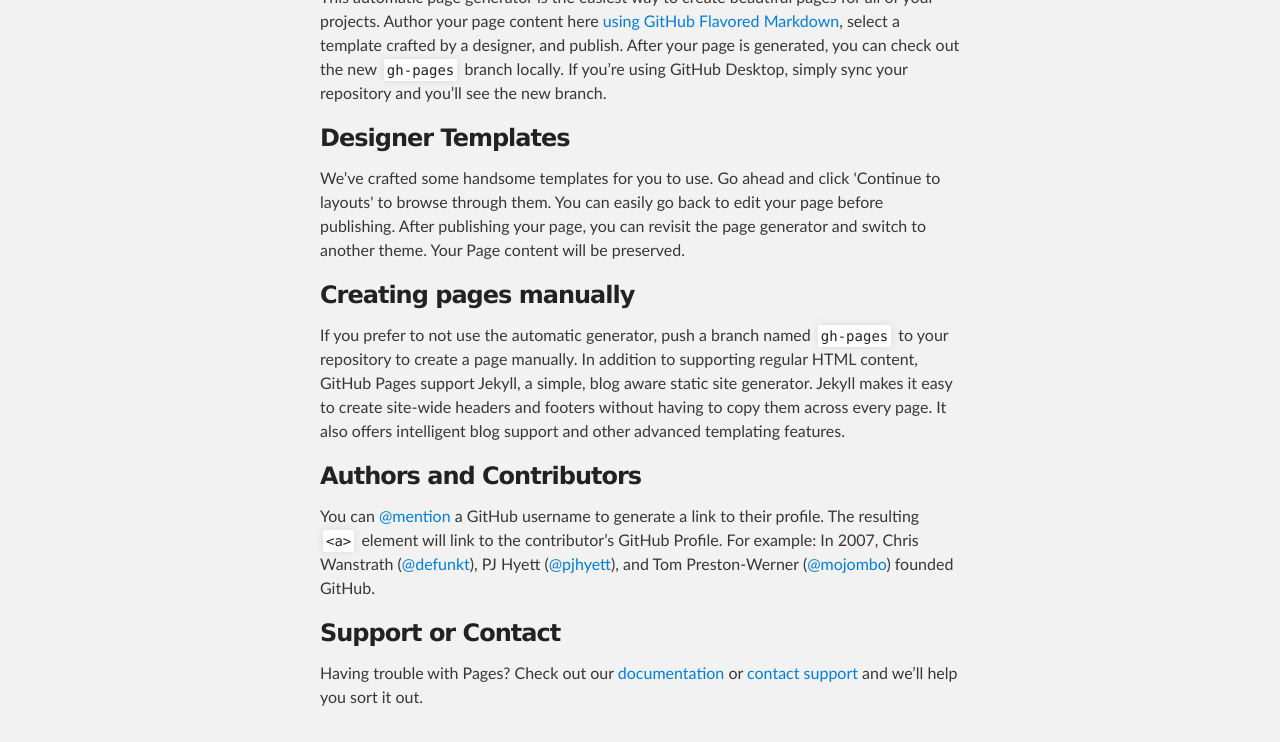
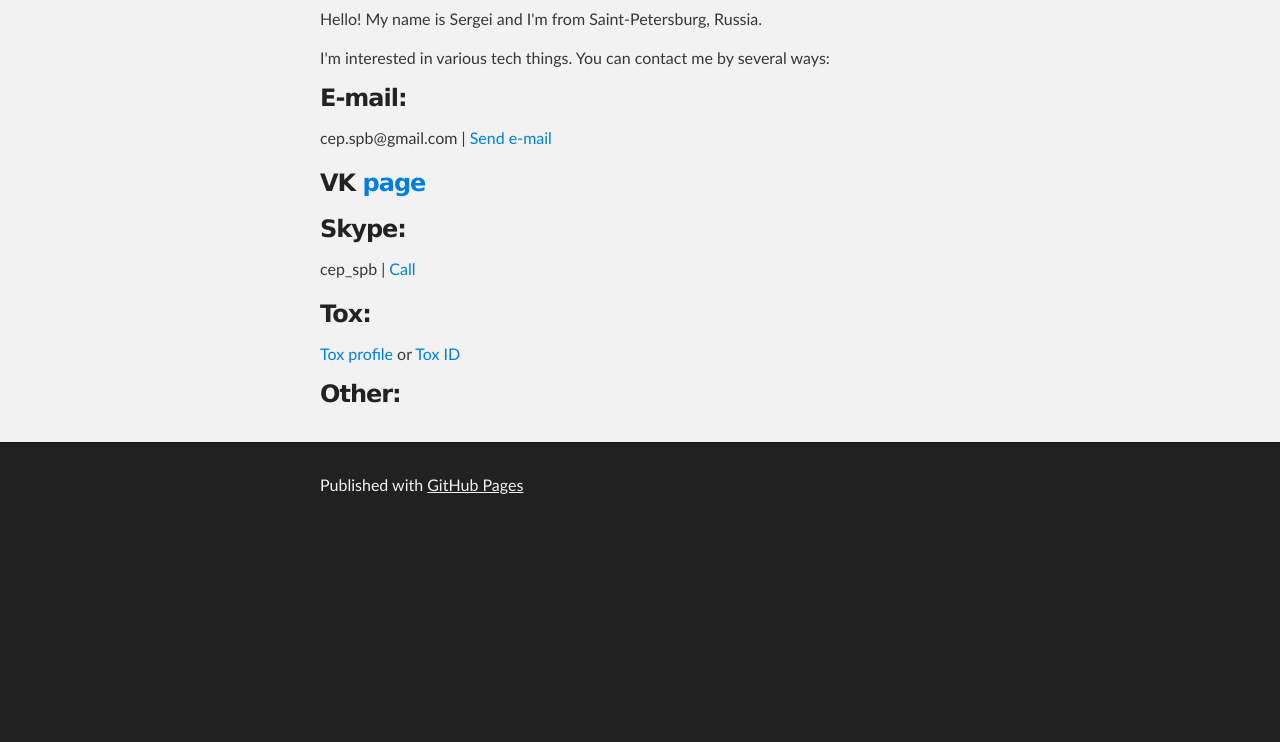
Before and after one commit to bahuser/bahuser.github.io, a plain HTML site: page index.html in a window 1280 px wide. Shown: the part 285-1027 px from the top of the page. After the commit the page ends 817 px from the top, so only its background shows below. Drawn offline with Linux system fonts and the light colour scheme.

Commit message:
Edited index.html

```diff
--- a/index.html
+++ b/index.html
@@ -8,7 +8,7 @@
 
     <link rel="stylesheet" type="text/css" media="screen" href="stylesheets/stylesheet.css">
 
-    <title>bahuser.github.io</title>
+    <title>Sergei Bakhaev</title>
   </head>
 
   <body>
@@ -16,41 +16,28 @@
     <!-- HEADER -->
     <div id="header_wrap" class="outer">
         <header class="inner">
-          <a id="forkme_banner" href="https://github.com/bahuser">View on GitHub</a>
 
-          <h1 id="project_title">bahuser.github.io</h1>
+          <h1 id="project_title">Sergei Bakhaev</h1>
           <h2 id="project_tagline"></h2>
 
         </header>
     </div>
-
+<script type="text/javascript" src="https://secure.skypeassets.com/i/scom/js/skype-uri.js"></script>
     <!-- MAIN CONTENT -->
     <div id="main_content_wrap" class="outer">
       <section id="main_content" class="inner">
-        <h3>
-<a id="welcome-to-github-pages" class="anchor" href="#welcome-to-github-pages" aria-hidden="true"><span aria-hidden="true" class="octicon octicon-link"></span></a>Welcome to GitHub Pages.</h3>
-
-<p>This automatic page generator is the easiest way to create beautiful pages for all of your projects. Author your page content here <a href="https://guides.github.com/features/mastering-markdown/">using GitHub Flavored Markdown</a>, select a template crafted by a designer, and publish. After your page is generated, you can check out the new <code>gh-pages</code> branch locally. If you’re using GitHub Desktop, simply sync your repository and you’ll see the new branch.</p>
-
-<h3>
-<a id="designer-templates" class="anchor" href="#designer-templates" aria-hidden="true"><span aria-hidden="true" class="octicon octicon-link"></span></a>Designer Templates</h3>
-
-<p>We’ve crafted some handsome templates for you to use. Go ahead and click 'Continue to layouts' to browse through them. You can easily go back to edit your page before publishing. After publishing your page, you can revisit the page generator and switch to another theme. Your Page content will be preserved.</p>
-
-<h3>
-<a id="creating-pages-manually" class="anchor" href="#creating-pages-manually" aria-hidden="true"><span aria-hidden="true" class="octicon octicon-link"></span></a>Creating pages manually</h3>
-
-<p>If you prefer to not use the automatic generator, push a branch named <code>gh-pages</code> to your repository to create a page manually. In addition to supporting regular HTML content, GitHub Pages support Jekyll, a simple, blog aware static site generator. Jekyll makes it easy to create site-wide headers and footers without having to copy them across every page. It also offers intelligent blog support and other advanced templating features.</p>
-
-<h3>
-<a id="authors-and-contributors" class="anchor" href="#authors-and-contributors" aria-hidden="true"><span aria-hidden="true" class="octicon octicon-link"></span></a>Authors and Contributors</h3>
-
-<p>You can <a href="https://help.github.com/articles/basic-writing-and-formatting-syntax/#mentioning-users-and-teams" class="user-mention">@mention</a> a GitHub username to generate a link to their profile. The resulting <code>&lt;a&gt;</code> element will link to the contributor’s GitHub Profile. For example: In 2007, Chris Wanstrath (<a href="https://github.com/defunkt" class="user-mention">@defunkt</a>), PJ Hyett (<a href="https://github.com/pjhyett" class="user-mention">@pjhyett</a>), and Tom Preston-Werner (<a href="https://github.com/mojombo" class="user-mention">@mojombo</a>) founded GitHub.</p>
-
-<h3>
-<a id="support-or-contact" class="anchor" href="#support-or-contact" aria-hidden="true"><span aria-hidden="true" class="octicon octicon-link"></span></a>Support or Contact</h3>
-
-<p>Having trouble with Pages? Check out our <a href="https://help.github.com/pages">documentation</a> or <a href="https://github.com/contact">contact support</a> and we’ll help you sort it out.</p>
+        <h2>About me:</h2>
+        <p>Hello! My name is Sergei and I'm from Saint-Petersburg, Russia.</p>
+        I'm interested in various tech things.
+        You can contact me by several ways:
+        <h3>E-mail:</h3>
+        <p>cep.spb@gmail.com | <a href="mailto:cep.spb@gmail.com">Send e-mail</a></p>
+        <h3>VK <a href="https://vk.com/bahaev">page</a></h3>
+        <h3>Skype:</h3>
+        <p>cep_spb | <a href="skype:cep_spb?call">Call</a></p>
+        <h3>Tox:</h3>
+        <a href="https://toxme.io/u/bahuser">Tox profile</a> or <a href="tox:3450FB9D7D869C9B14523EDDFBDDB83248E1EEA899D304CD599D2F12A7BAF23A5F1E81BF8149">Tox ID</a>
+        <h3>Other:</h3>
       </section>
     </div>
 
```
